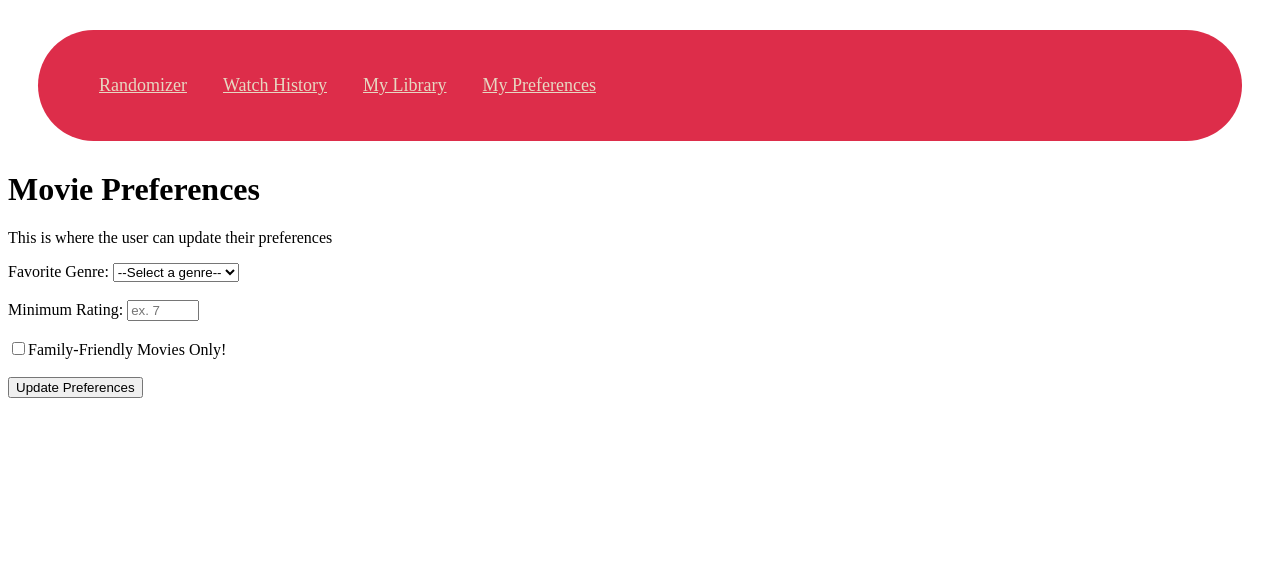
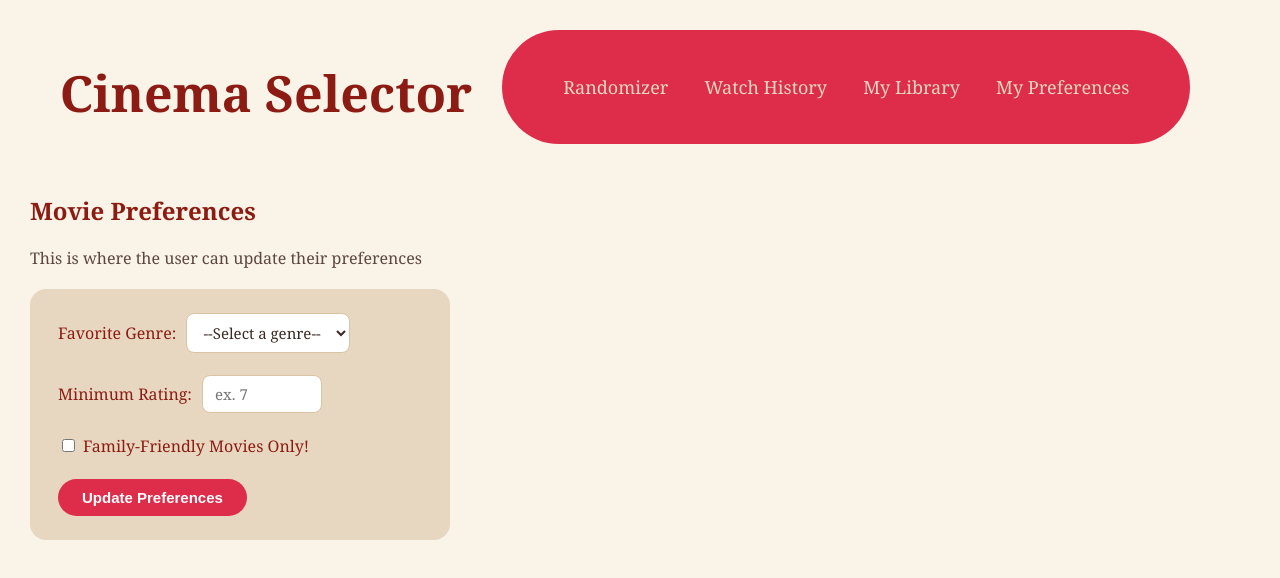
Before and after one commit to Etown-CS310/Cinema_Selector, a plain HTML site: page preferences.html in a window 1280 px wide. Drawn offline with Linux system fonts and the light colour scheme.

Commit message:
improved style.css, made changes to index.html page

```diff
--- a/preferences.html
+++ b/preferences.html
@@ -11,6 +11,7 @@
 
 <body>
     <header>
+        <h1>Cinema Selector</h1>
         <div class="nav">
             <a href="index.html">Randomizer</a>
             <a href="history.html">Watch History</a>
@@ -19,7 +20,7 @@
         </div>
     </header>
 
-    <h1>Movie Preferences</h1>
+    <h2>Movie Preferences</h2>
     <p>This is where the user can update their preferences</p>
 
     <form>
--- a/style.css
+++ b/style.css
@@ -1,3 +1,43 @@
+/* Cinema Selector - base styles
+Palette: cream #E7D7C1, red #DD2D4A, dark red #8c1c13, mauve #a78a7f
+*/
+
+* {
+    box-sizing: border-box;
+}
+
+body {
+    margin: 0;
+    padding: 0 30px 60px;
+    font-family: Georgia, 'Times New Roman', Times, serif;
+    background-color: #FAF3E7;
+    color: #3b2a24;
+}
+
+h1 {
+    font-size: 50px;
+    padding-top: 25px;
+}
+
+h1, h2, h3 {
+    color: #8c1c13;
+    font-weight: 600;
+}
+
+p {
+    color: #5c473f;
+}
+
+header {
+    display: flex;
+    justify-content: center;
+}
+
+
+/*
+navigation
+*/
+
 .nav{
     background-color: #DD2D4A;
     align-items: center;
@@ -8,17 +48,51 @@
 
 a:hover{
     color: #a78a7f;
+    background-color: rgba(255, 255, 255, 0.15);
 }
 
-a{
+a {
     color: #E7D7C1;
+    text-decoration: none;
     padding: 8px 16px;
     border-radius: 9999px;
     font-size: large;
     font-weight: 500;
-    /* transition: color 0.2s ease, background-color 0.2s ease; */
+    transition: color 0.2s ease, background-color 0.2 ease;
 }
 
+
+/*
+search/sort controls
+*/
+
+label {
+    font-weight: 500;
+    color: #8c1c13;
+    margin-right: 6px;
+}
+
+input[type="text"],
+input[type="number"],
+select {
+    font-family: inherit;
+    font-size: 15px;
+    padding: 8px 12px;
+    border: 1px solid #d8c3a5;
+    border-radius: 8px;
+    background-color: #fff;
+    color: #3b2a24;
+    margin-right: 20px;
+}
+
+input[type="text"]:focus,
+input[type="number"]:focus,
+select:focus {
+    outline: none;
+    border-color: #DD2D4A;
+}
+
+/*
 .header{
     display: flex;
     align-items: center;
@@ -30,6 +104,12 @@ a{
     align-items: center;
     gap: 12px;
 }
+    */
+
+
+/*
+movie cards
+*/
 
 .movie-display{
     display: flex;
@@ -77,6 +157,19 @@ a{
     gap: 4px;
 }
 
+.details {
+    color: #5c473f;
+}
+
+.stars {
+    color: #DD2D4A;
+    font-weight: 600;
+}
+
+/*
+library stats
+*/
+
 .shelfInfo{
     display: flex;
     align-items: center;
@@ -91,3 +184,55 @@ a{
     width: 600px;
     padding: 25px;
 }
+
+
+.shelfInfo h3 {
+    color: #fff;
+    font-size: 15px;
+    margin: 0 0 8px;
+}
+
+.shelfInfo h2 {
+    color: #fff;
+    font-size: 32px;
+    margin: 0 0 4px;
+}
+
+.shelfInfo p {
+    color: #f1e7dc;
+    font-size: 13px;
+    margin: 0;
+}
+
+
+/*
+preferences form
+*/
+
+form {
+    background-color: #E7D7C1;
+    padding: 24px 28px;
+    border-radius: 16px;
+    max-width: 420px;
+    margin-top: 20px;
+}
+
+form input[type="checkbox"] {
+    margin-right: 8px;
+}
+
+button[type="submit"] {
+    background-color: #DD2D4A;
+    color: #fff;
+    border: none;
+    padding: 10px 24px;
+    border-radius: 9999px;
+    font-size: 15px;
+    font-weight: 600;
+    cursor: pointer;
+    transition: background-color 0.2s ease;
+}
+
+button[type="submit"]:hover {
+    background-color: #8c1c13;
+}
```
Also changed, not shown: history.html (+4 -2 lines), index.html (+18 -1 lines), library.html (+4 -2 lines).
